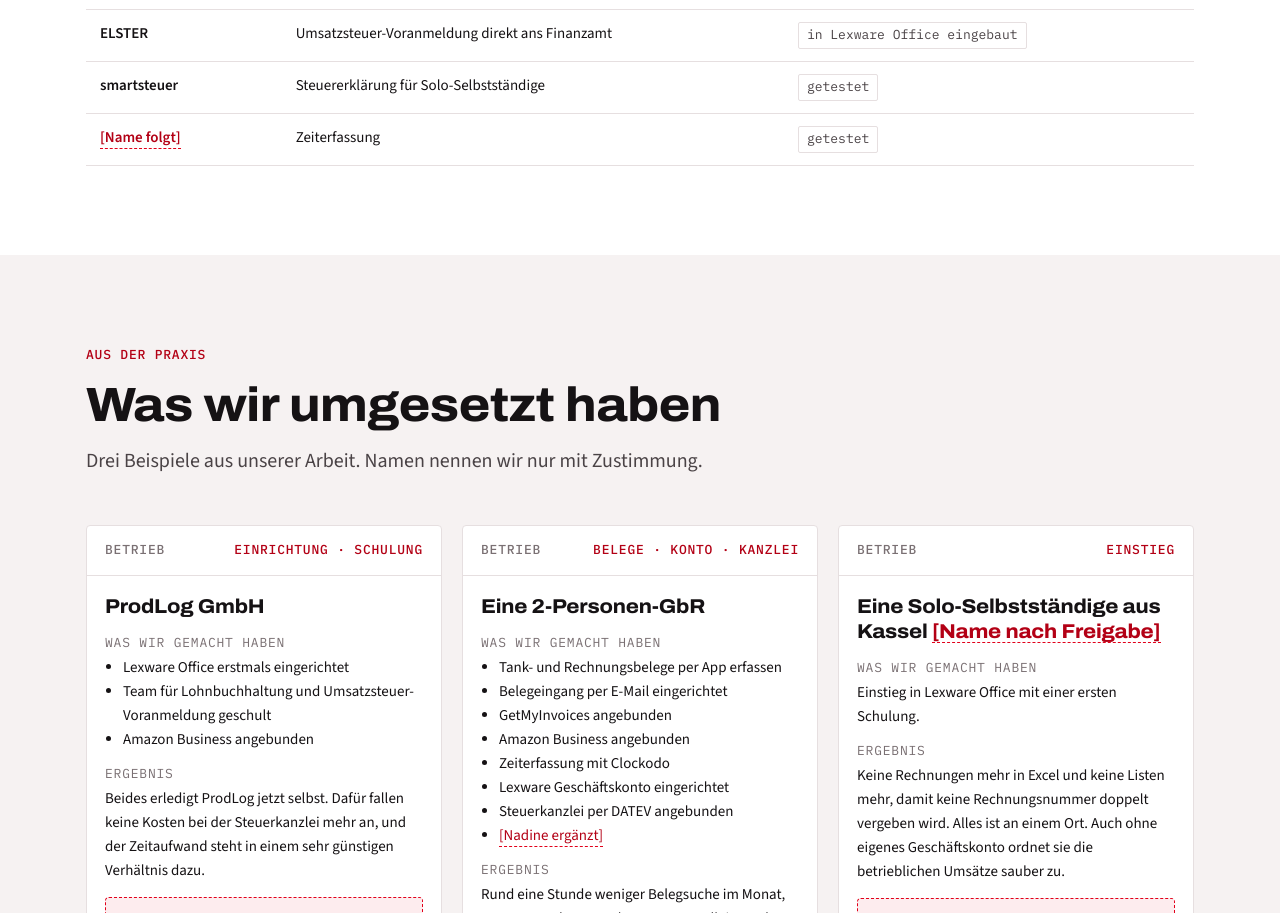
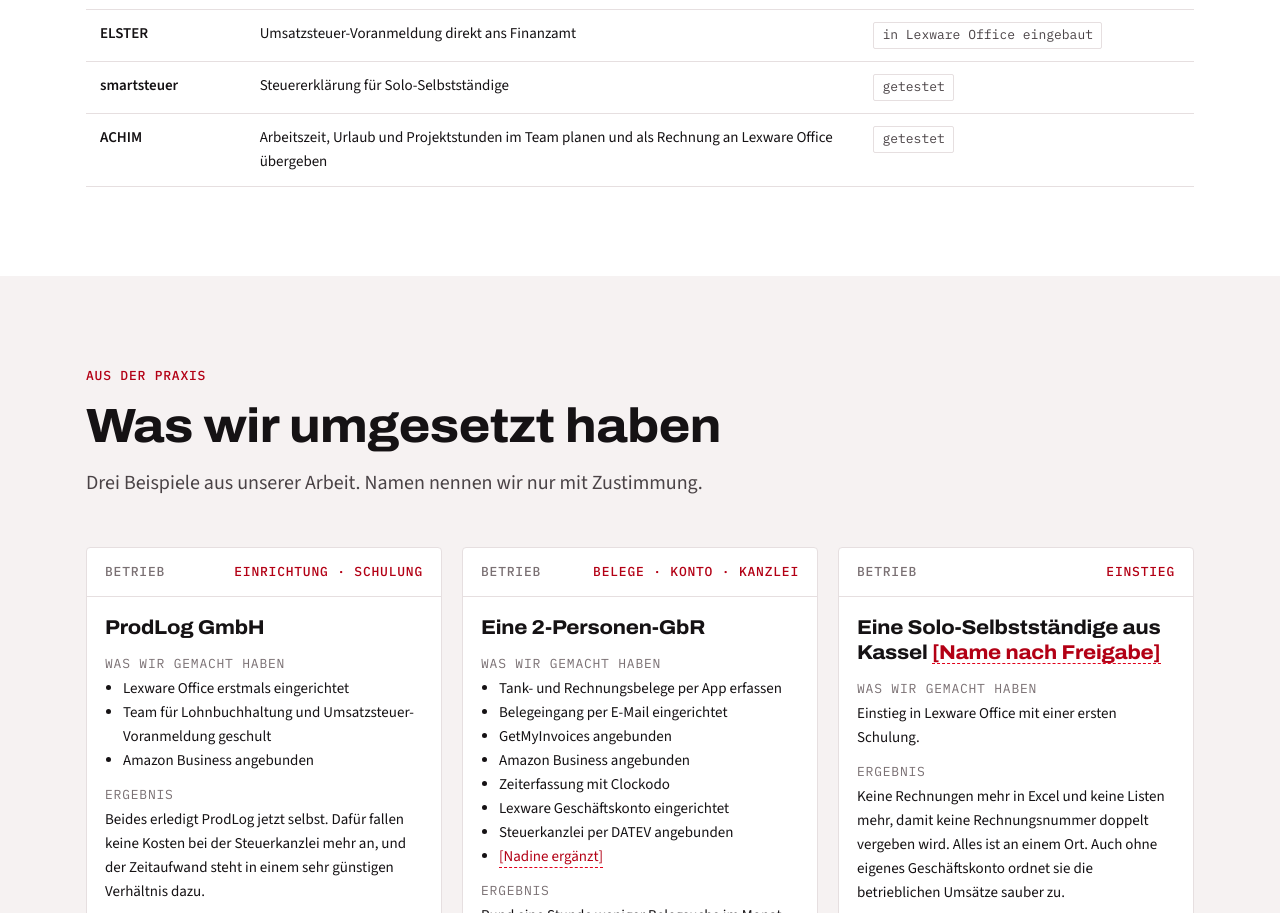
Before and after one commit to mike3011/smarte-buchhaltung, a plain HTML site: page index.html in a window 1280 px wide. Shown: the part 8027-8940 px from the top of the page. Drawn offline with Linux system fonts and the light colour scheme.

Commit message:
Erweiterungen: ACHIM als getestet ergänzt
Co-Authored-By: Claude Opus 5.5 <noreply@anthropic.com>
Claude-Session: https://claude.ai/code/session_01TYjsQ8tKp4K99U8vqVcnS4

```diff
--- a/index.html
+++ b/index.html
@@ -546,7 +546,7 @@
               <tr><td>DATEV und ADDISON</td><td>Datenübergabe an die Steuerkanzlei</td><td><span class="tag">DATEV im Einsatz</span></td></tr>
               <tr><td>ELSTER</td><td>Umsatzsteuer-Voranmeldung direkt ans Finanzamt</td><td><span class="tag">in Lexware Office eingebaut</span></td></tr>
               <tr><td>smartsteuer</td><td>Steuererklärung für Solo-Selbstständige</td><td><span class="tag">getestet</span></td></tr>
-              <tr><td><span class="ph-inline">[Name folgt]</span></td><td>Zeiterfassung</td><td><span class="tag">getestet</span></td></tr>
+              <tr><td>ACHIM</td><td>Arbeitszeit, Urlaub und Projektstunden im Team planen und als Rechnung an Lexware Office übergeben</td><td><span class="tag">getestet</span></td></tr>
             </tbody>
           </table>
         </div>
```
Also changed, not shown: llms.txt.
